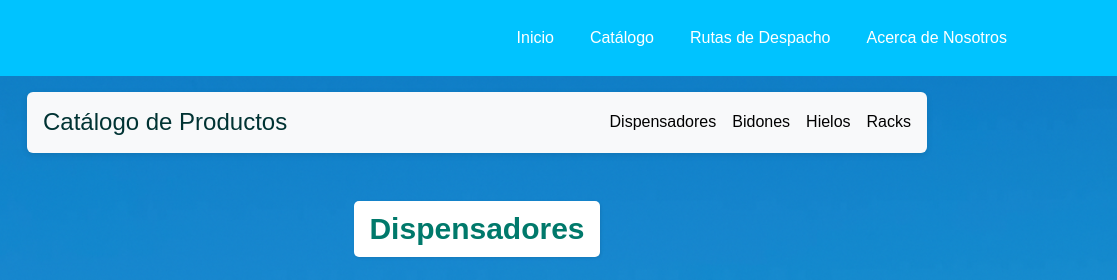
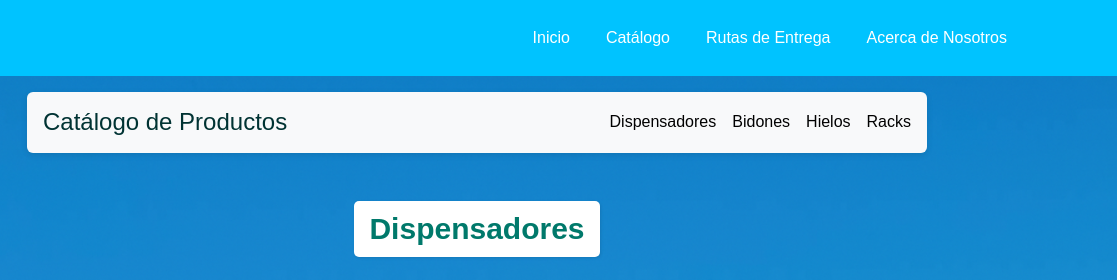
Before and after one commit to Cayumanqui/sitio-cayumanqui, a plain HTML site: page HTML/productos.html in a window 1280 px wide. Shown: the top 280 px of the page, 163-1280 px from the left. Drawn offline with nearby package versions, Linux system fonts and the light colour scheme.

Commit message:
Update productos.html

```diff
--- a/HTML/productos.html
+++ b/HTML/productos.html
@@ -36,7 +36,7 @@
                 <ul class="navbar-nav ms-auto">
                     <li class="nav-item"><a class="nav-link active" href="../index.html">Inicio</a></li>
                     <li class="nav-item"><a class="nav-link active" href="productos.html">Catálogo</a></li>
-                    <li class="nav-item"><a class="nav-link active" href="rutas.html">Rutas de Despacho</a></li>
+                    <li class="nav-item"><a class="nav-link active" href="rutas.html">Rutas de Entrega</a></li>
                     <li class="nav-item"><a class="nav-link active" href="nosotros.html">Acerca de Nosotros</a></li>
                 </ul>
             </div>
```
